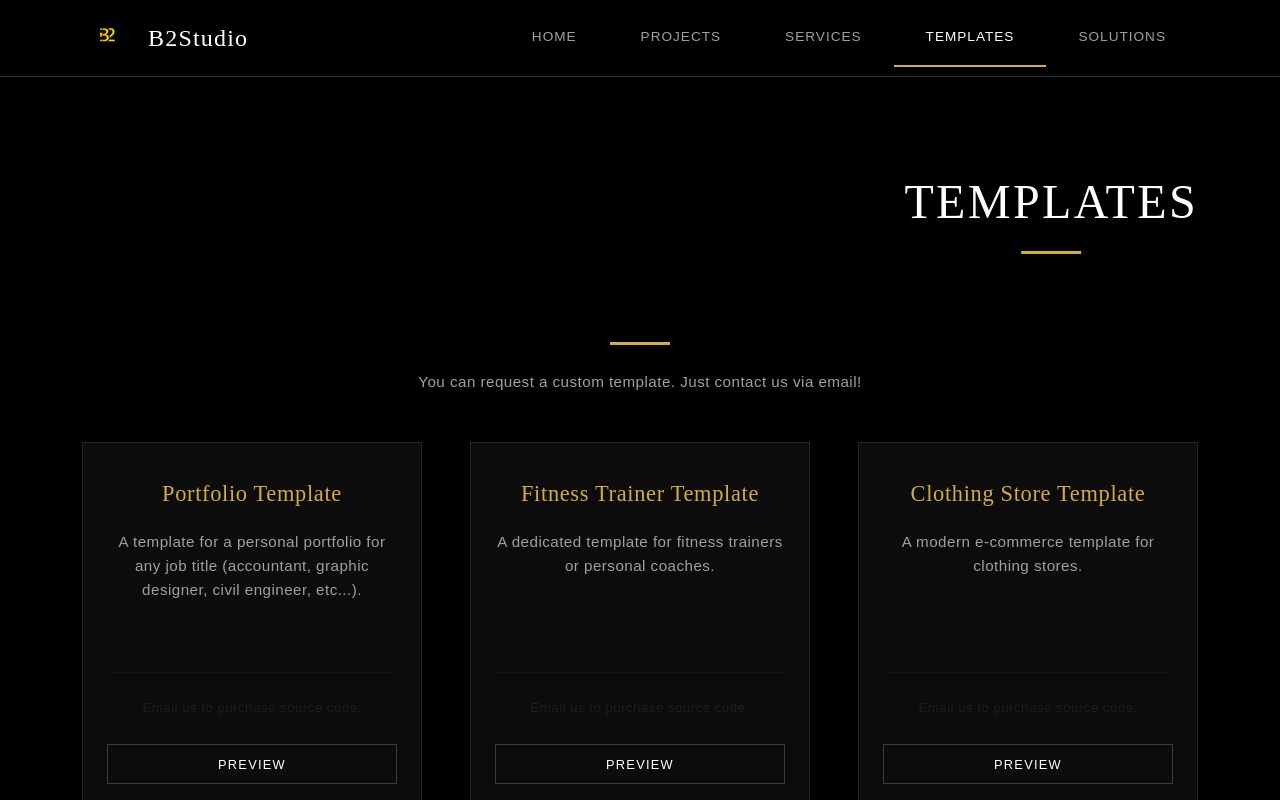
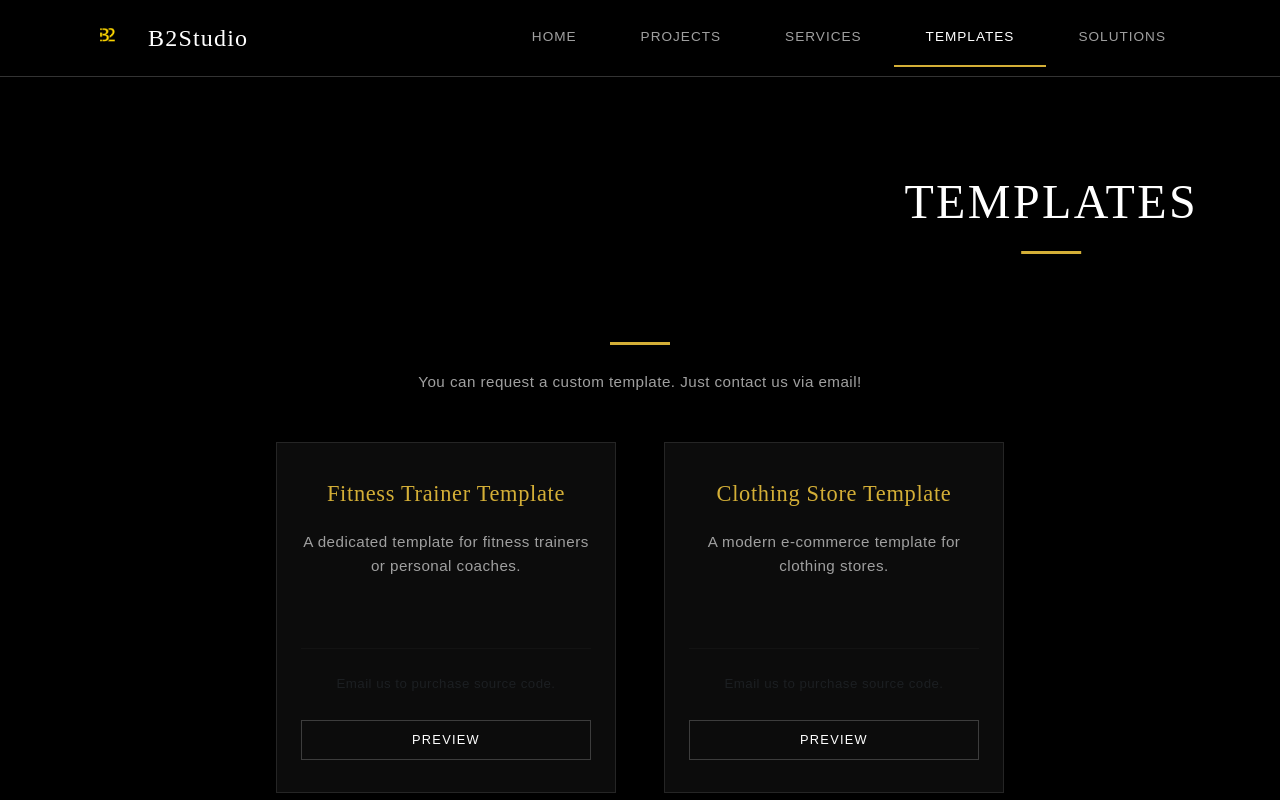
Before and after one commit to Mostafa-shaban-mohamed/B2Studio, an Angular app: page / in a window 1280 px wide. Both pictures are taken after a click on the tab "TEMPLATES". Shown: the top 800 px of the page. Built offline with nearby package versions, Linux system fonts and the light colour scheme.

Commit message:
remove personal portfolio template

```diff
--- a/src/app/components/templates/templates.component.html
+++ b/src/app/components/templates/templates.component.html
@@ -5,23 +5,8 @@
       <p class="mb-5" style="color: var(--text-muted); font-weight: 300;">You can request a custom template. Just contact us via email!</p>
   </div>
 
-  <div class="row g-5">
+  <div class="row g-5 justify-content-center">
       <div class="col-md-6 col-lg-4 animate-up delay-1">
-          <div class="card template-card h-100">
-              <div class="card-header">
-                  Portfolio Template
-              </div>
-              <div class="card-body d-flex flex-column text-center">
-                  <p class="flex-grow-1 card-text">
-                      A template for a personal portfolio for any job title (accountant, graphic designer, civil engineer, etc...).
-                  </p>
-                  <hr class="my-4" style="border-color: rgba(255,255,255,0.1);">
-                  <p class="small text-muted mb-4">Email us to purchase source code.</p>
-                  <a href="https://personal-trainer-template01.netlify.app/" target="_blank" class="btn btn-preview stretched-link">Preview</a>
-              </div>
-          </div>
-      </div>
-      <div class="col-md-6 col-lg-4 animate-up delay-2">
           <div class="card template-card h-100">
               <div class="card-header">
                   Fitness Trainer Template
@@ -36,7 +21,7 @@
               </div>
           </div>
       </div>
-      <div class="col-md-6 col-lg-4 animate-up delay-3">
+      <div class="col-md-6 col-lg-4 animate-up delay-2">
           <div class="card template-card h-100">
               <div class="card-header">
                   Clothing Store Template
```
